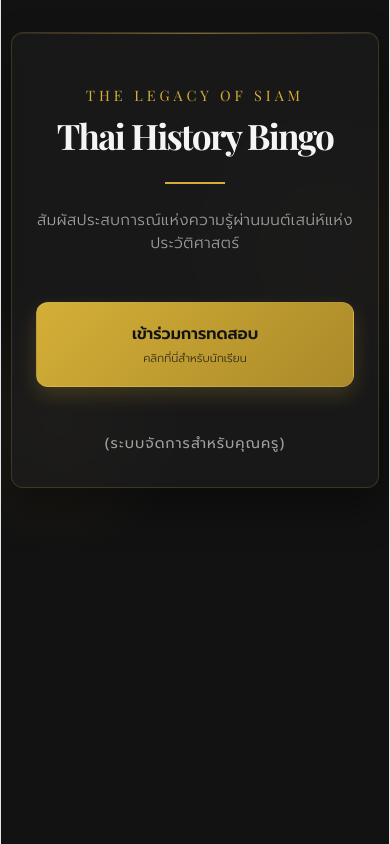
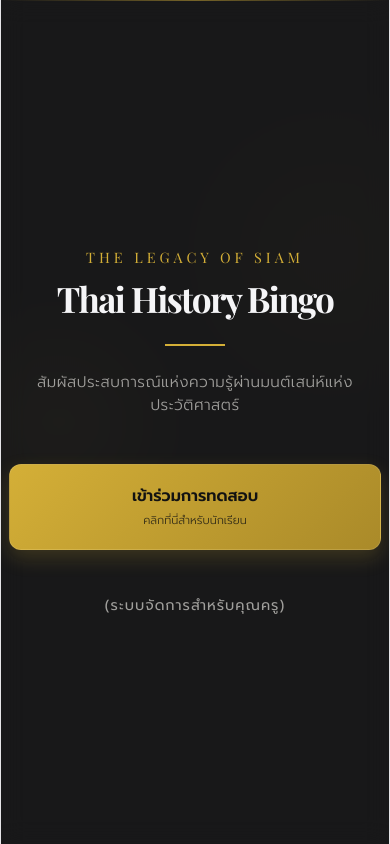
Before and after one commit to Sberich/Bingo, a React (Vite) app: page / in a window 390 px wide. Built offline with nearby package versions, Linux system fonts and the light colour scheme; no server answers; a web font is replaced by a local one.

Commit message:
Add files via upload

```diff
--- a/src/App.css
+++ b/src/App.css
@@ -623,12 +623,14 @@ input:focus {
     min-height: 100vh;
   }
   .glass-panel {
-    padding: 2rem 1.5rem;
-    border-radius: var(--radius-lg);
-    min-height: auto;
-    width: 95%;
-    max-width: 500px;
-    margin: 2rem auto;
+    padding: 0.5rem;
+    border-radius: 0;
+    min-height: 100vh;
+    width: 100%;
+    max-width: 100%;
+    border: none;
+    margin: 0;
+    box-shadow: none;
     display: flex;
     flex-direction: column;
     justify-content: center;
--- a/src/components/TeacherDashboard.jsx
+++ b/src/components/TeacherDashboard.jsx
@@ -43,20 +43,23 @@ export function TeacherDashboard({
       <div className="teacher-dashboard">
         <div className="dashboard-left">
           <h2 className="room-code-large">รหัสห้อง: <span>{roomCode}</span></h2>
-          <div className="gold-divider-small" style={{margin: '1rem 0'}}></div>
-          <p style={{color: 'var(--color-gold-light)', marginBottom: '1.5rem'}}>ผู้ควบคุมการทดสอบ: ครู{teacherName}</p>
+          <p style={{color: 'var(--color-gold-light)', marginTop: '0.5rem', marginBottom: '1.5rem', opacity: 0.8}}>ผู้ควบคุม: ครู{teacherName}</p>
+          <div className="gold-divider-small" style={{ margin: '0 0 1.5rem 0' }}></div>
 
           <div className="clue-display">
-            <h4>สุ่มคำถาม:</h4>
-            <div className="input-wrapper" style={{ marginBottom: '1rem', width: '200px' }}>
-              <label>เวลาให้ตอบ (วินาที)</label>
-              <input type="number" value={timeLimit} onChange={e => setTimeLimit(e.target.value)} min="10" />
+            <div style={{ display: 'flex', alignItems: 'center', justifyContent: 'space-between', marginBottom: '1rem' }}>
+              <h4 style={{ margin: 0, color: 'var(--color-gold)' }}>สุ่มคำถาม</h4>
+              <div className="input-wrapper" style={{ flexDirection: 'row', alignItems: 'center', gap: '0.5rem' }}>
+                <label style={{ margin: 0 }}>เวลา (วิ)</label>
+                <input type="number" value={timeLimit} onChange={e => setTimeLimit(e.target.value)} min="10" style={{ width: '80px', padding: '0.5rem', fontSize: '1em' }} />
+              </div>
             </div>
-            <div className="clue-box large animated-reveal">
-              {latestClueText ? latestClueText : 'ยังไม่ได้เริ่มสุ่ม'}
+
+            <div className="clue-box large animated-reveal" style={{ borderLeft: 'none', textAlign: 'center', minHeight: '120px' }}>
+              {latestClueText ? latestClueText : <span style={{ opacity: 0.5 }}>ยังไม่ได้เริ่มสุ่ม</span>}
             </div>
             {latestAnswer && (
-              <div className="answer-box">เฉลย: {latestAnswer}</div>
+              <div className="answer-box" style={{ textAlign: 'center' }}>เฉลย: {latestAnswer}</div>
             )}
 
             {timerData && (
@@ -68,15 +71,15 @@ export function TeacherDashboard({
               </div>
             )}
 
-            <div style={{ display: 'flex', gap: '1rem', marginTop: '1.5rem' }}>
-              <button className="btn-luxury" onClick={onDrawClue} disabled={loading} style={{ flex: 2 }}>
+            <div style={{ display: 'flex', gap: '1rem', marginTop: '1.5rem', flexDirection: 'column' }}>
+              <button className="btn-luxury" onClick={onDrawClue} disabled={loading}>
                 <span className="btn-text-main">
                   {loading && <span className="spinner"></span>}
                   {loading ? 'กำลังสุ่ม...' : 'สุ่มคำใบ้ต่อไป'}
                 </span>
               </button>
               {timerData && (
-                <button className="btn-luxury-outline" onClick={onTogglePause} disabled={loading} style={{ flex: 1 }}>
+                <button className="btn-luxury-outline" onClick={onTogglePause} disabled={loading}>
                   <span className="btn-text-main">{timerData.isPaused ? '▶ เล่นต่อ' : '⏸ หยุดเวลา'}</span>
                 </button>
               )}
@@ -85,7 +88,7 @@ export function TeacherDashboard({
         </div>
 
         <div className="dashboard-right">
-          <h3>ผู้เข้าร่วมสอบ ({players.length})</h3>
+          <h3 style={{ marginTop: 0, color: 'var(--color-gold-light)', borderBottom: '1px solid rgba(255,255,255,0.1)', paddingBottom: '0.5rem' }}>ผู้เข้าร่วมสอบ ({players.length})</h3>
           <div className="player-list">
             {sortedPlayers.length === 0 ? <p className="description text-muted">รอผู้เล่นเข้าร่วม...</p> : null}
             {sortedPlayers.map((p, i) => (
@@ -98,9 +101,16 @@ export function TeacherDashboard({
               </div>
             ))}
           </div>
+
+          <button
+            className="btn-back mt-4"
+            style={{ display: 'block', textAlign: 'center', width: '100%', color: '#ef9a9a', marginTop: '3rem' }}
+            onClick={onEndRoom}
+          >
+            ปิดห้องเรียน (จบเกม)
+          </button>
         </div>
       </div>
-      <button className="btn-back mt-4" style={{display:'block', textAlign:'center', width:'100%'}} onClick={onEndRoom}>ปิดห้องเรียน (จบเกม)</button>
     </div>
   );
 }
```
